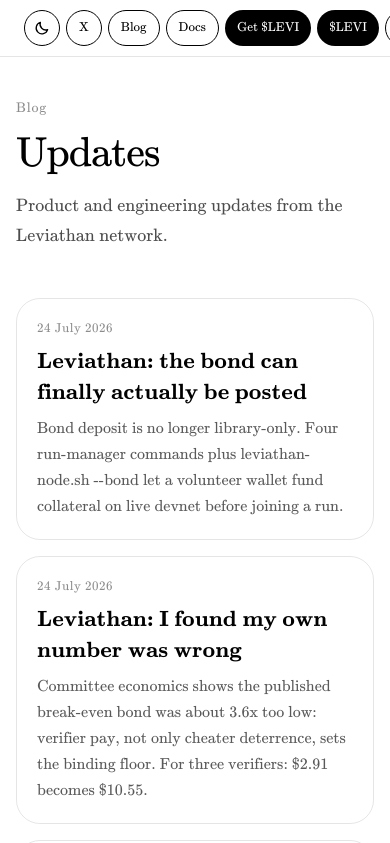
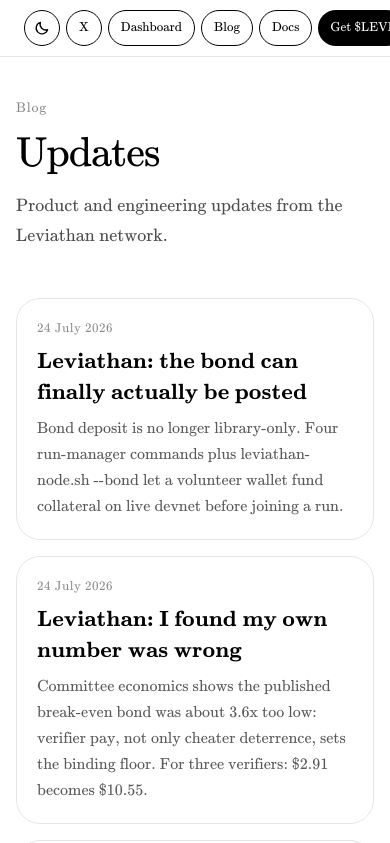
Before and after one commit to wienerlabs/leviathan-web, a React (Vite) app: page /blog in a window 390 px wide. Shown: the top 843 px of the page. Built offline with nearby package versions, Linux system fonts and the light colour scheme; no server answers.

Commit message:
feat: add dashboard link to site and docs headers
Expose /dashboard in the main navbar (desktop and mobile) and docs chrome so live network telemetry is one click away.

```diff
--- a/src/components/SiteHeader.tsx
+++ b/src/components/SiteHeader.tsx
@@ -56,6 +56,13 @@ export default function SiteHeader({
           >
             X
           </a>
+          <Link
+            to="/dashboard"
+            className={`${btn} hidden sm:inline-flex`}
+            aria-current={pathname.startsWith('/dashboard') ? 'page' : undefined}
+          >
+            Dashboard
+          </Link>
           <Link to="/blog" className={`${btn} hidden sm:inline-flex`}>
             Blog
           </Link>
@@ -94,6 +101,12 @@ export default function SiteHeader({
       {menuOpen ? (
         <div className="sm:hidden border-t border-black/10 bg-white/95 backdrop-blur-md px-3 py-3 space-y-2">
           <Link
+            to="/dashboard"
+            className="block rounded-full border border-black px-4 py-3 text-[15px] font-medium hover:bg-black hover:text-white transition-colors"
+          >
+            Dashboard
+          </Link>
+          <Link
             to="/blog"
             className="block rounded-full border border-black px-4 py-3 text-[15px] font-medium hover:bg-black hover:text-white transition-colors"
           >
--- a/src/docs/DocsLayout.tsx
+++ b/src/docs/DocsLayout.tsx
@@ -56,6 +56,12 @@ export default function DocsLayout() {
           </div>
           <div className="flex items-center gap-1.5 sm:gap-2 shrink-0">
             <ThemeToggle />
+            <Link
+              to="/dashboard"
+              className="hidden sm:inline-flex h-9 items-center justify-center rounded-full border border-black px-3 sm:px-5 text-[13px] sm:text-[15px] md:text-[17px] font-medium hover:bg-black hover:text-white transition-colors"
+            >
+              Dashboard
+            </Link>
             <Link
               to="/blog"
               className="hidden sm:inline-flex h-9 items-center justify-center rounded-full border border-black px-3 sm:px-5 text-[13px] sm:text-[15px] md:text-[17px] font-medium hover:bg-black hover:text-white transition-colors"
```
Also changed, not shown: 1 other file (tests, documents, lock files or other folders).
